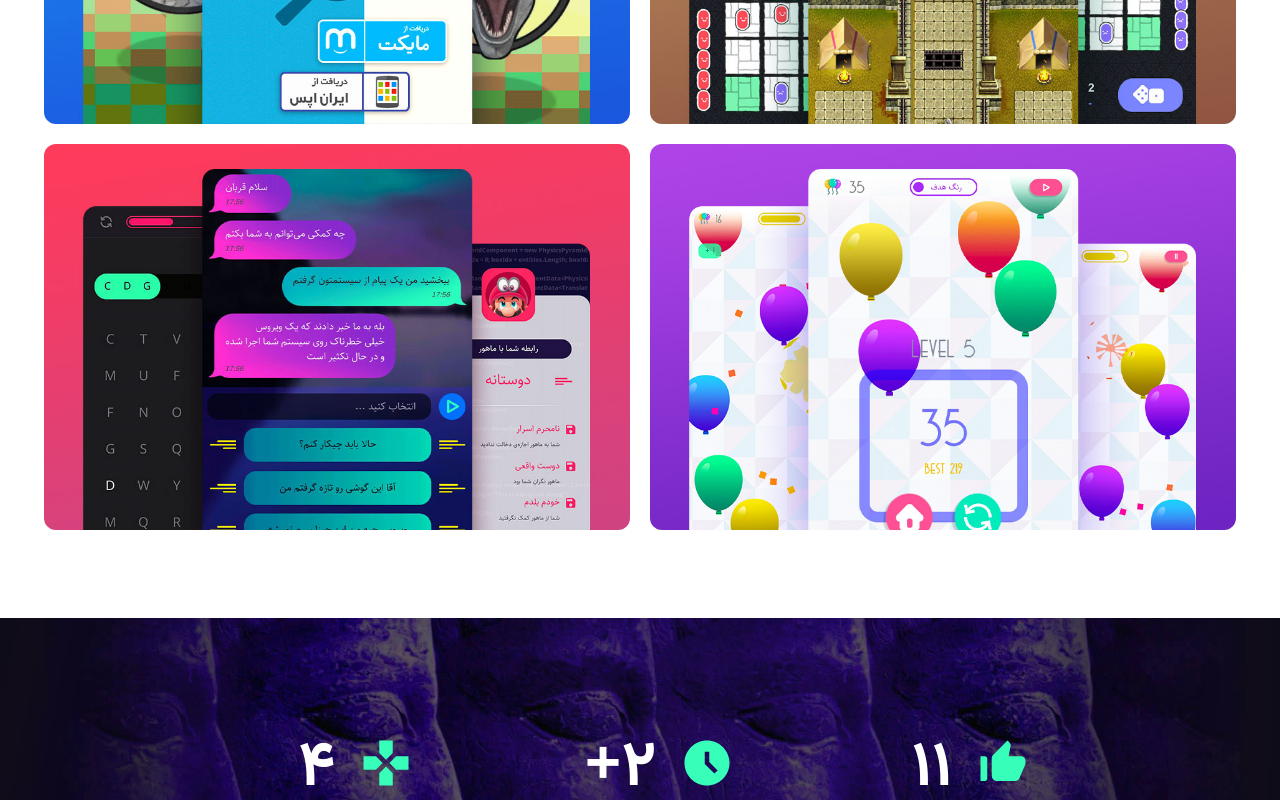
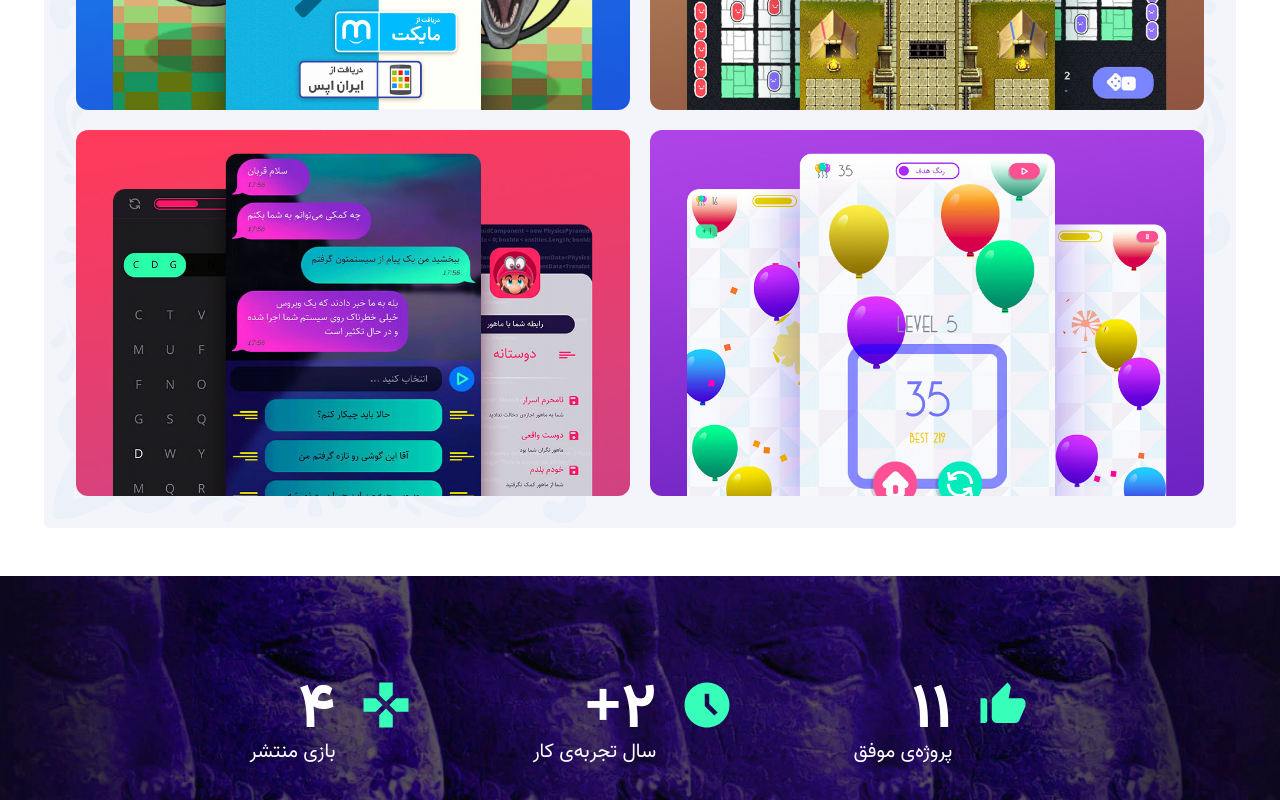
Before and after one commit to aminthemar/aminthemar-portfolio, a React (Create React App) app: page /works in a window 1280 px wide. Shown: the part 840-1640 px from the top of the page. Built offline with nearby package versions, Linux system fonts and the light colour scheme.

Commit message:
-Edited White Spaces -Changed dome.svg -Added background to Projects grid

```diff
--- a/src/containers/Contacts/Contacts.scss
+++ b/src/containers/Contacts/Contacts.scss
@@ -34,7 +34,7 @@
     // background: var(--black-color);
     background-repeat: no-repeat;
     background-position: center;
-    background-size: auto 120%;
+    background-size: auto 140%;
 
     @media screen and (max-width: 699px) {
         background: var(--black-color) url('../../assets/contacts/persia-2.jpg');
@@ -53,7 +53,8 @@
 
 .app__contacts-stats {
     gap: 10%;
-    padding: 0 0 6rem 0;
+    padding: 0 0 5rem 0;
+    margin-top: -1rem;
 
     li {
         align-items: flex-start;
--- a/src/containers/Project/Project.scss
+++ b/src/containers/Project/Project.scss
@@ -97,8 +97,8 @@
 .app__project-infosection {
     overflow-x: hidden;
     margin-top: 4.5rem;
-    padding: 0 2rem;
-    border-radius: 16px;
+    padding: 0 1.75rem;
+    border-radius: 6px;
     background-color: var(--white-color);
 
     .app__project-contentbox:last-of-type {
@@ -239,12 +239,12 @@
 }
 
 .app__project-contentbox {
-    padding: 2.5rem 0 2.75rem 0;
+    padding: 1.75rem 0 2.25rem 0;
     width: 100%;
     border-bottom: solid 1px var(--border-color);
 
     .p-title {
-        padding-bottom: 1.5rem;
+        padding-bottom: 1rem;
     }
 
     p {
@@ -332,8 +332,8 @@
             border-radius: 12px;
 
             img {
-                max-width: 30rem;
-                max-height: 36rem;
+                max-width: 31rem;
+                max-height: 37rem;
                 border-radius: 12px;
                 pointer-events: none;
             }
--- a/src/containers/Works/Works.scss
+++ b/src/containers/Works/Works.scss
@@ -1,6 +1,11 @@
 .app__works {
     width: 100%;
     overflow: hidden;
+
+    >.section_pad {
+        padding-top: 3rem;
+        padding-bottom: 3rem;
+    }
 }
 
 .app__works-head {
@@ -14,7 +19,6 @@
     height: 26rem;
     gap: 25%;
     padding: 2rem 1rem;
-    margin-bottom: -3rem;
     z-index: 1;
 
     @media screen and (max-width: 329px) {
@@ -136,23 +140,52 @@
 }
 
 .app__works-portfolio {
+    position: relative;
+    overflow: hidden;
     display: grid;
     // grid-template-columns: repeat(auto-fit, minmax(420px, 1fr));
     grid-template-columns: repeat(4, 1fr);
     gap: 1.25rem;
     margin-top: 1.25rem;
-    margin-bottom: -2rem;
+    padding: 2rem;
 
-    :nth-last-child(1):nth-child(odd) {
-        grid-column: 2 / span 2;
+    // box-shadow: inset 0 0 0 1px #ecf0f8;
+    background-color: var(--bg-lightmode-color);
+    border-radius: 6px;
+
+    &::before {
+        content: "";
+        position: absolute;
+        bottom: 5px;
+        left: 5px;
+        width: 45rem;
+        height: 45rem;
+        background: url('../../assets/edu/pillar-top.svg') no-repeat;
+        transform: rotateZ(-90deg);
     }
+
+    &::after {
+        content: "";
+        position: absolute;
+        top: 5px;
+        right: 5px;
+        width: 45rem;
+        height: 45rem;
+        background: url('../../assets/edu/pillar-top.svg') no-repeat;
+        transform: rotateZ(90deg);
+    }
+
+    // :nth-last-child(1):nth-child(odd) {
+    //     grid-column: 2 / span 2;
+    // }
 
     li {
         grid-column: span 2;
         border-radius: 12px;
         min-height: 9rem;
-        background-color: var(--bg-lightmode-color);
+        background-color: var(--white-color);
         overflow: hidden;
+        z-index: 2;
 
         img {
             width: 100%;
@@ -167,6 +200,8 @@
 
     @media screen and (max-width: 699px) {
         grid-template-columns: repeat(1, 1fr);
+        padding: 0;
+        border-radius: 15px;
 
         :nth-last-child(1):nth-child(odd) {
             grid-column: 1 / span 2;
```
Also changed, not shown: src/assets/dome.svg.
